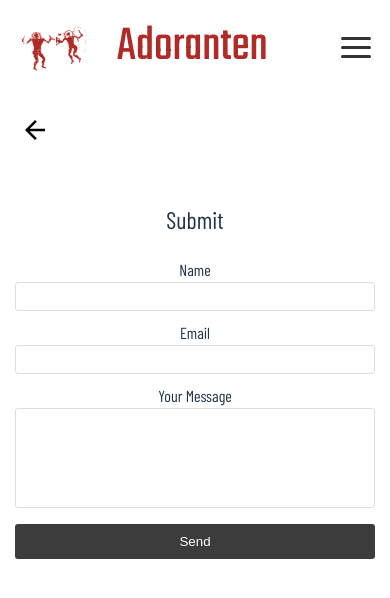
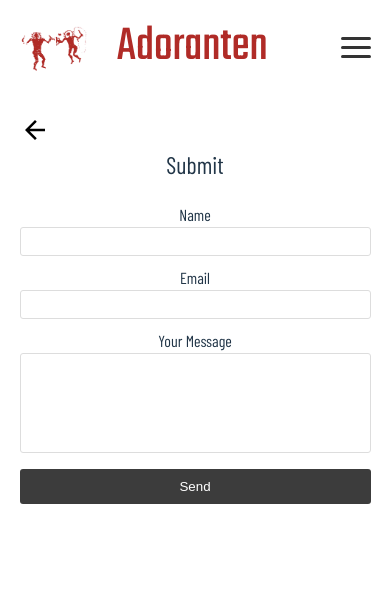
Before and after one commit to gu-gridh/adoranten-frontend, a Vue app: page /adoranten/submit in a window 390 px wide. Shown: the top 598 px of the page. Built offline with nearby package versions, Linux system fonts and the light colour scheme; no server answers.

Commit message:
css adjustments and comment logs

```diff
--- a/src/style.css
+++ b/src/style.css
@@ -70,6 +70,11 @@ h1 {
   height: 30px;
   cursor: pointer;
   z-index: 100;
+  transition: transform 0.2s ease-in-out;
+}
+
+.back-button:hover {
+  transform: scale(1.1);
 }
 
 @media (prefers-color-scheme: light) {
--- a/src/views/About.vue
+++ b/src/views/About.vue
@@ -16,6 +16,7 @@ const form = reactive({ firstName: '', email: '', message: '' })
 const formType = ref('contact') //contact or submit
 const ctaText = ref('Send')
 const thankYouText = ref('Thanks for your submission.')
+const description = ref('')
 
 function goBack () {
   const { back } = router.options.history.state || {}
@@ -36,6 +37,7 @@ async function fetchFormData() {
     ctaText.value = formType.value === 'submit' ? submitLabel : contactLabel
 
     thankYouText.value = page.thank_you_text.replace(/<[^>]+>/g, '').trim()
+    description.value = page.intro || ''
   } catch (err) {
     console.error(err)
   }
@@ -113,7 +115,14 @@ async function handleSubmit() {
 .contact-form {
   max-width: 400px;
   margin: 40px auto;
-  padding: 15px;
+  margin-top: 0px;
+}
+
+@media (max-width: 600px) {
+  .contact-form {
+    max-width: 90%;
+    padding: 0 10px;
+  }
 }
 
 .form-group-name {
--- a/src/views/Issue.vue
+++ b/src/views/Issue.vue
@@ -384,7 +384,7 @@ ul {
   cursor: pointer;
   color: #fff;
   font-weight: bold;
-  margin: 5px 0;
+  margin-bottom: 12px;
 }
 
 .bottom-bar {
```
Also changed, not shown: src/views/Search.vue (+5 -5 lines).
